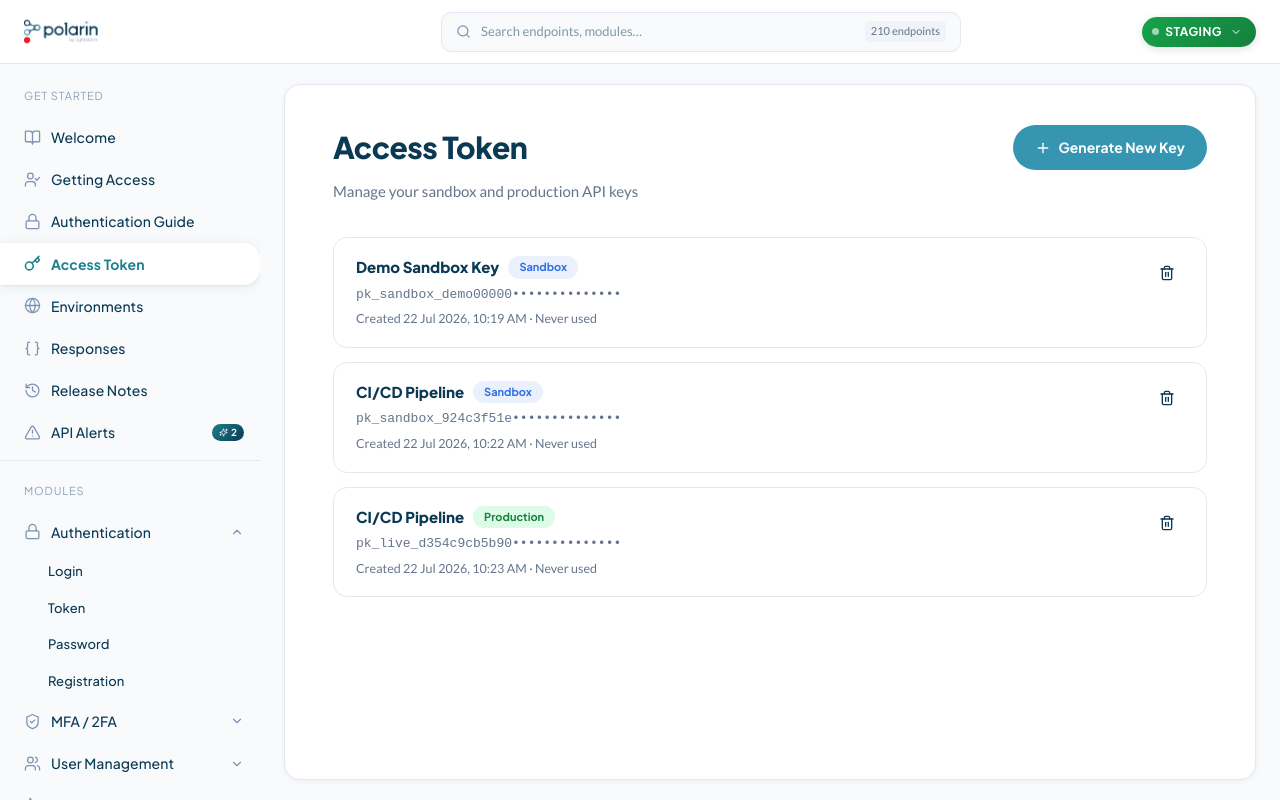
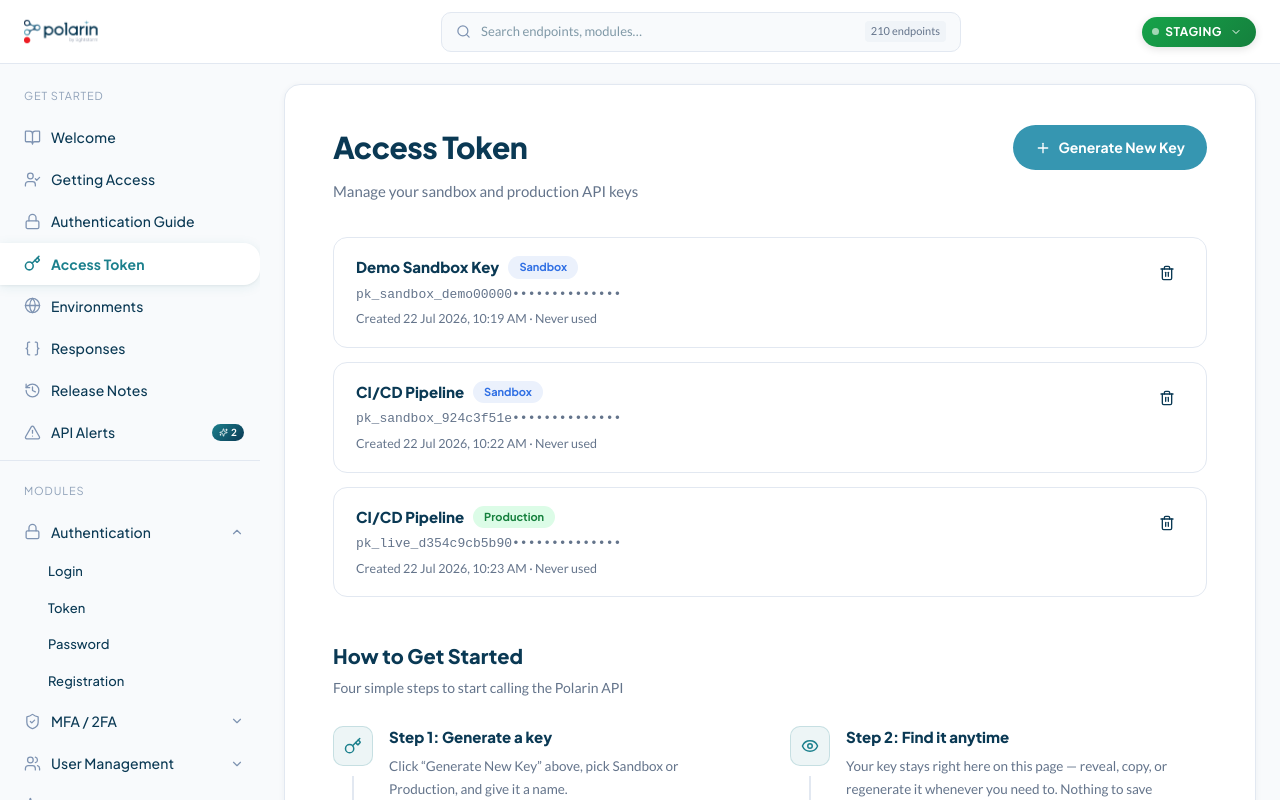
Before and after one commit to Prashant799234/polarin-knowledge-base, a React (Vite) app: page /developer in a window 1280 px wide. Both pictures are taken after a click on the button "Access Token". Built offline with nearby package versions, Linux system fonts and the light colour scheme.

Commit message:
feat: add How to Get Started steps to Access Token page

```diff
--- a/src/app/components/developer-portal/DeveloperPortal.tsx
+++ b/src/app/components/developer-portal/DeveloperPortal.tsx
@@ -5,7 +5,7 @@
   ArrowRight, Sparkles,
   Copy, Check, AlertTriangle, Play, ChevronRight,
   Search, Clock, GitBranch, Lock, Eye, EyeOff,
-  Key, Plus, Trash2,
+  Key, Plus, Trash2, Rocket,
 } from "lucide-react";
 import { NAV_GROUPS, ALL_NAV_ITEMS, findParentModule, type NavItem, type SubItem } from "./navData";
 import { ALL_SUB_MODULES, findSubModule, type Endpoint } from "./apiData";
@@ -2355,6 +2355,43 @@
           )}
         </div>
 
+        {/* How to get started */}
+        <div style={{ marginTop: 44 }}>
+          <div style={{ fontFamily: FONT_J, fontSize: 20, fontWeight: 800, color: C.navy, marginBottom: 6 }}>How to Get Started</div>
+          <p style={{ fontFamily: FONT, fontSize: 14, color: C.muted, margin: "0 0 28px" }}>
+            Four simple steps to start calling the Polarin API
+          </p>
+          <div style={{ display: "grid", gridTemplateColumns: isMobile ? "1fr" : "1fr 1fr", gap: "28px 40px" }}>
+            {[
+              { n: 1, Icon: Key,     title: "Generate a key",       desc: "Click “Generate New Key” above, pick Sandbox or Production, and give it a name." },
+              { n: 2, Icon: Eye,     title: "Find it anytime",      desc: "Your key stays right here on this page — reveal, copy, or regenerate it whenever you need to. Nothing to save elsewhere." },
+              { n: 3, Icon: Lock,    title: "Add it to your requests", desc: "Send the key as the access-token header on every API call you make." },
+              { n: 4, Icon: Rocket,  title: "Start building",       desc: "Head to the API docs for endpoint examples you can try live, right in the browser." },
+            ].map(step => (
+              <div key={step.n} style={{ display: "flex", gap: 16 }}>
+                <div style={{ display: "flex", flexDirection: "column", alignItems: "center", flexShrink: 0 }}>
+                  <div style={{
+                    width: 40, height: 40, borderRadius: 10, flexShrink: 0,
+                    background: `${C.teal}14`, border: `1px solid ${C.teal}30`,
+                    display: "flex", alignItems: "center", justifyContent: "center",
+                  }}>
+                    <step.Icon size={18} color={C.teal} />
+                  </div>
+                  <div style={{ width: 2, flex: 1, background: C.border, marginTop: 10 }} />
+                </div>
+                <div style={{ paddingBottom: 4 }}>
+                  <div style={{ fontFamily: FONT_J, fontSize: 15, fontWeight: 800, color: C.navy, marginBottom: 6 }}>
+                    Step {step.n}: {step.title}
+                  </div>
+                  <p style={{ fontFamily: FONT, fontSize: 13.5, color: "#64748b", lineHeight: 1.7, margin: 0 }}>
+                    {step.desc}
+                  </p>
+                </div>
+              </div>
+            ))}
+          </div>
+        </div>
+
         <AnimatePresence>
           {tokenPanelOpen && (
             <TokenPanel
```
